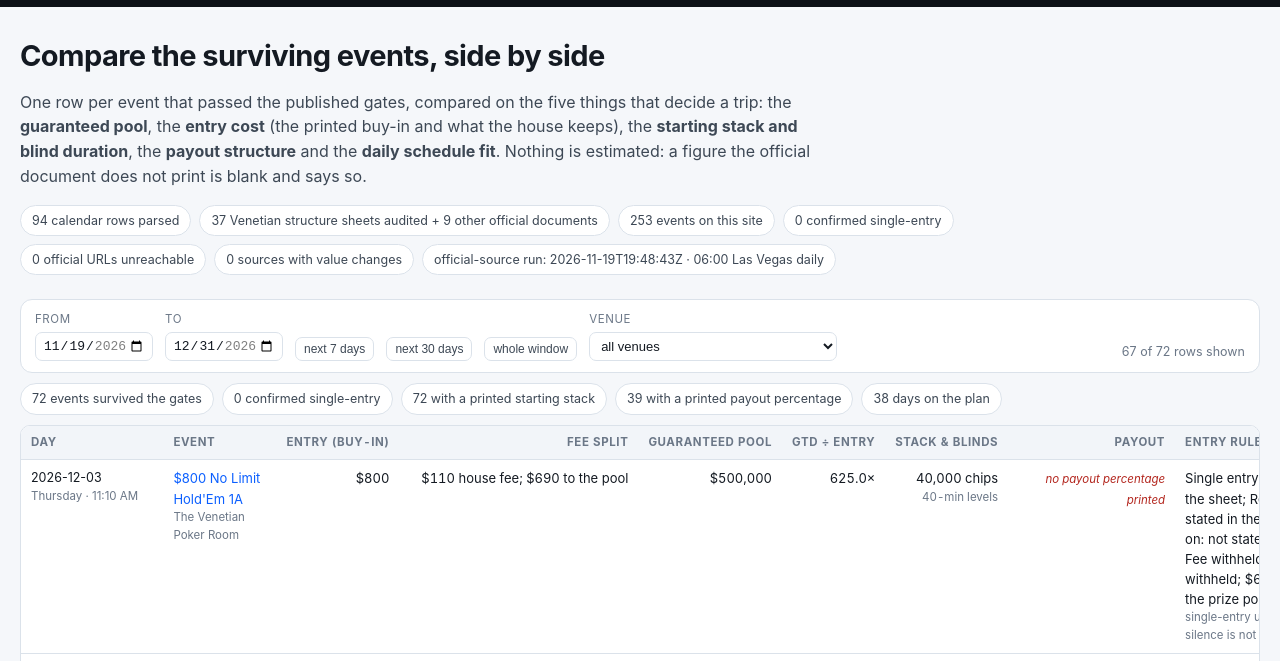
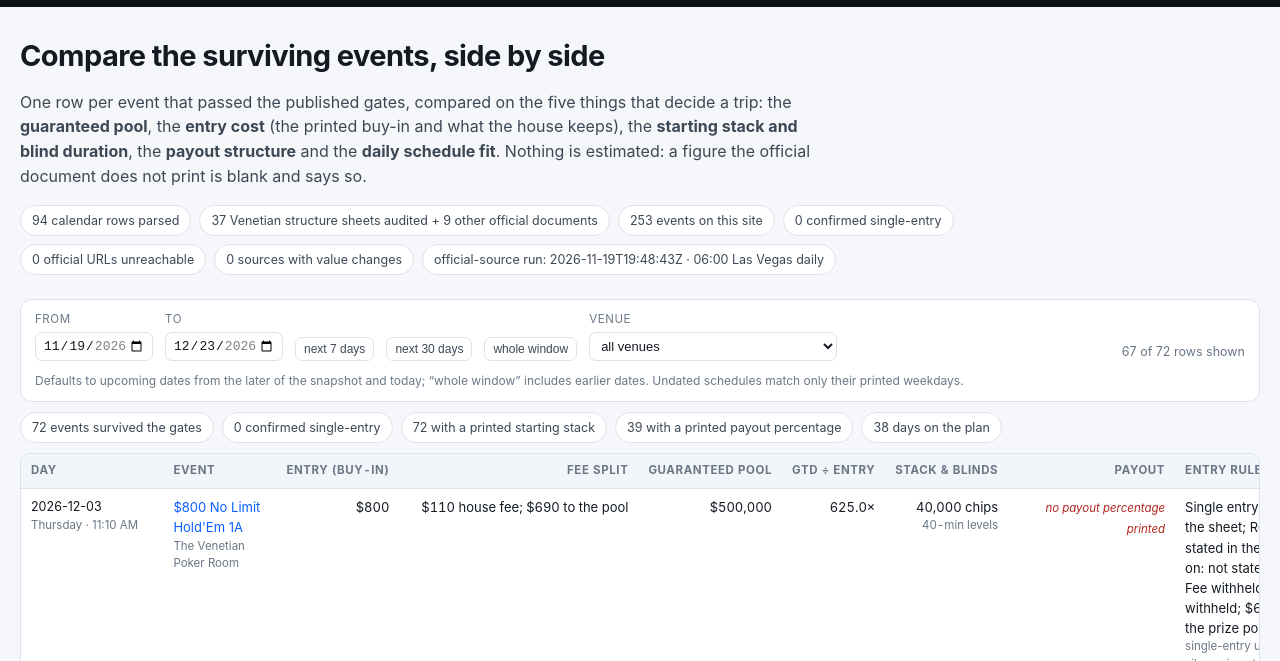
Before and after one commit to karagemop466-tech/Poker4, a plain HTML site: page compare.html in a window 1280 px wide. Shown: the part 97-758 px from the top of the page. Drawn offline with Linux system fonts and the light colour scheme.

Commit message:
docs: record upcoming filter verification
Co-authored-by: arena-agent <297053741+arena-agent@users.noreply.github.com>

```diff
--- a/compare.html
+++ b/compare.html
@@ -18,14 +18,15 @@ the <strong>guaranteed pool</strong>, the <strong>entry cost</strong> (the print
 the <strong>starting stack and blind duration</strong>, the <strong>payout structure</strong> and the
 <strong>daily schedule fit</strong>. Nothing is estimated: a figure the official document does not print is blank and says so.</p>
 <div class="statusline"><span class="stat">94 calendar rows parsed</span><span class="stat">37 Venetian structure sheets audited + 9 other official documents</span><span class="stat">253 events on this site</span><span class="stat">0 confirmed single-entry</span><span class="stat">0 official URLs unreachable</span><span class="stat">0 sources with value changes</span><span class="stat">official-source run: 2026-11-19T19:48:43Z · 06:00 Las Vegas daily</span></div></section>
-<div class="filters" id="filters">
-<label>from <input type="date" id="f-from" min="2026-11-16" max="2026-12-31"></label>
-<label>to <input type="date" id="f-to" min="2026-11-16" max="2026-12-31"></label>
+<div class="filters" id="filters" data-window-start="2026-11-16" data-window-end="2026-12-23" data-snapshot-day="2026-11-19">
+<label>from <input type="date" id="f-from" min="2026-11-16" max="2026-12-23" value="2026-11-19"></label>
+<label>to <input type="date" id="f-to" min="2026-11-16" max="2026-12-23" value="2026-12-23"></label>
 <button class="btn-mini" data-preset="7" type="button">next 7 days</button>
 <button class="btn-mini" data-preset="30" type="button">next 30 days</button>
 <button class="btn-mini" data-preset="all" type="button">whole window</button>
 <label>venue <select id="f-venue"><option value="">all venues</option><option value='venetian'>The Venetian Poker Room</option><option value='wynn'>Wynn Las Vegas Poker</option><option value='bellagio'>Bellagio Poker Room</option><option value='caesars'>Caesars Palace Poker Room</option><option value='aria'>ARIA Poker Room</option><option value='others'>Other rooms on and around the Strip</option></select></label>
 <span class="count" id="f-count"></span>
+<span class="filter-hint">Defaults to upcoming dates from the later of the snapshot and today; “whole window” includes earlier dates. Undated schedules match only their printed weekdays.</span>
 </div>
 <div class="flagstats"><span class="stat">72 events survived the gates</span>
 <span class="stat">0 confirmed single-entry</span>
```
Also changed, not shown: 1 other file.
